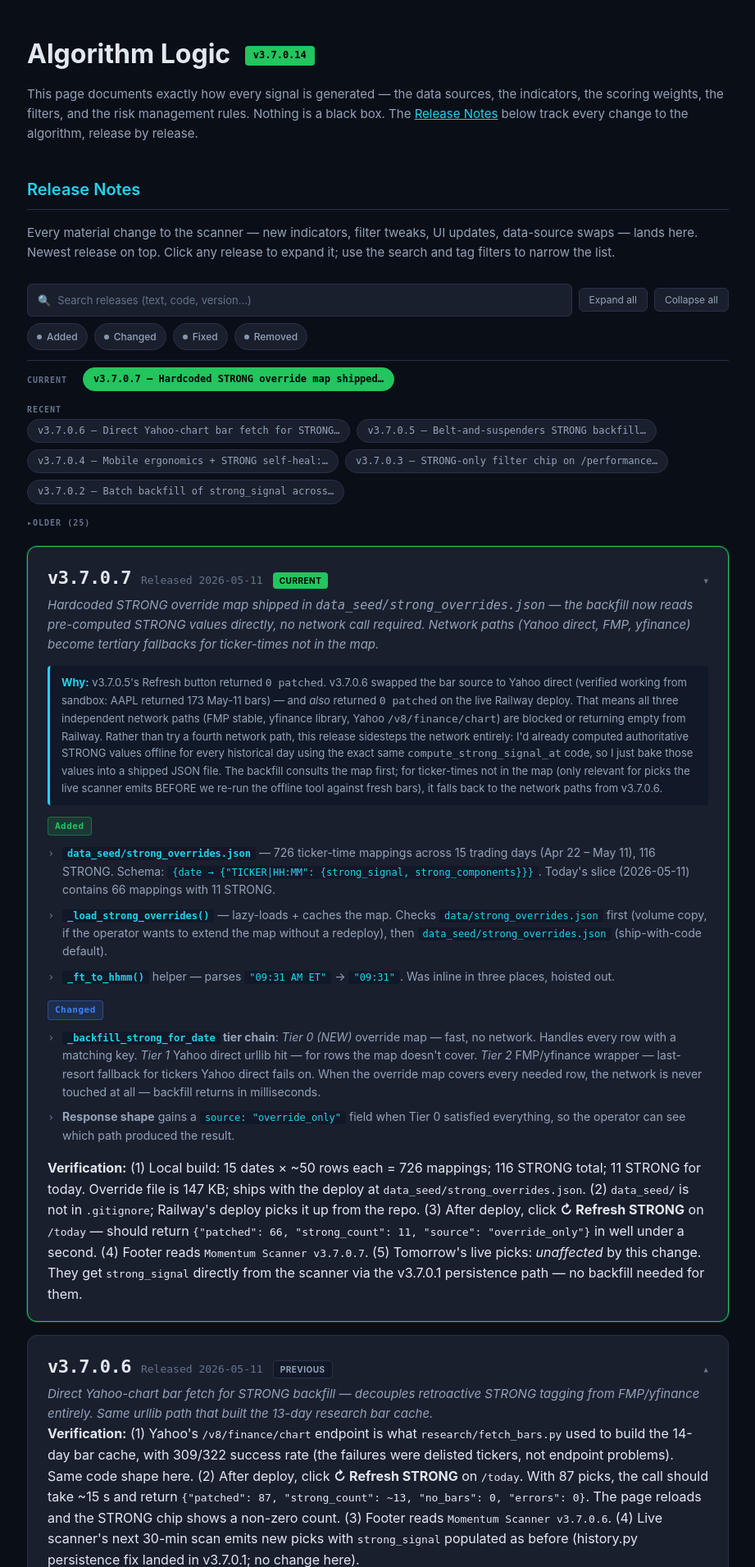
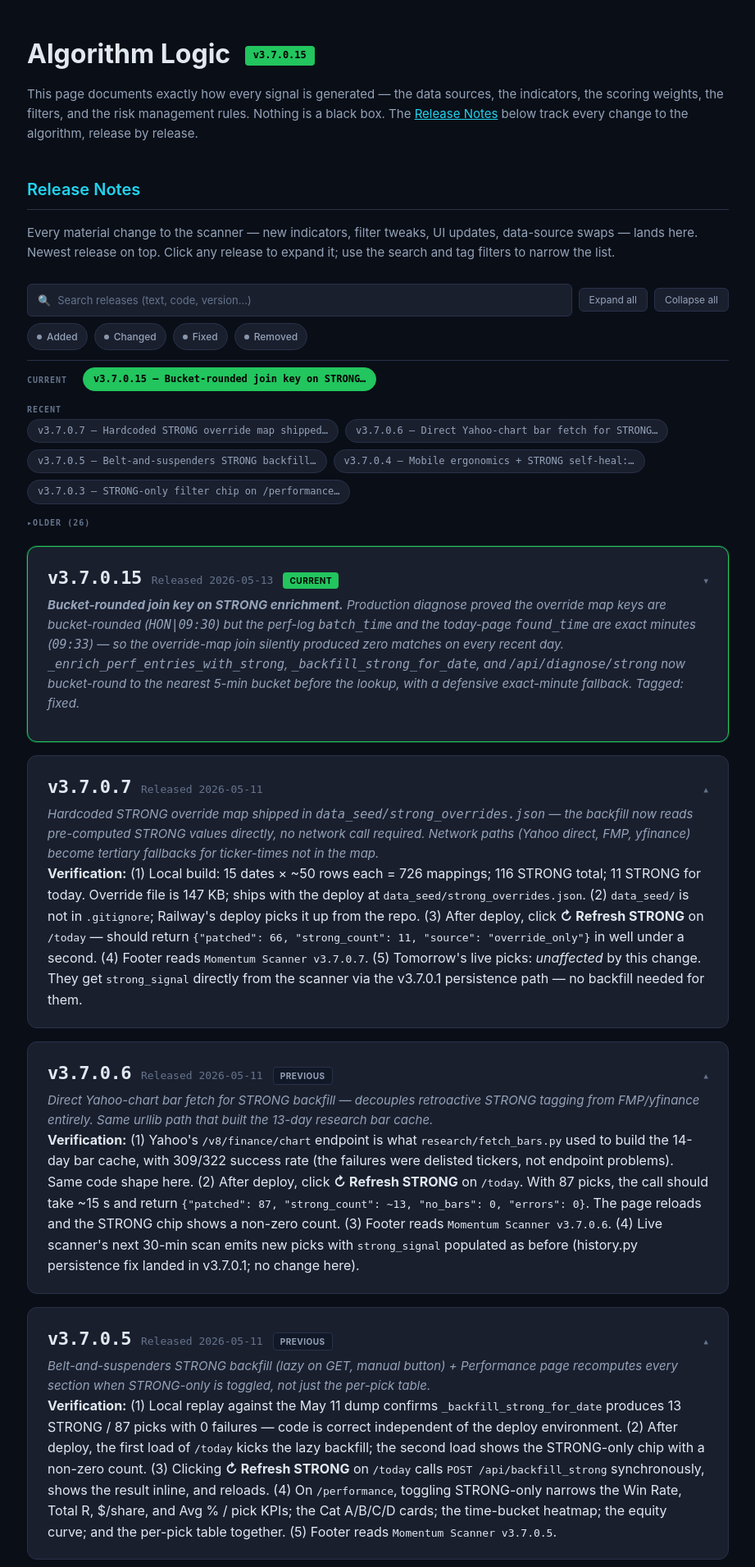
Before and after one commit to raveeshbhasin-assistant/momentum-scanner, a FastAPI app: page /logic in a window 1280 px wide. Shown: the part 70-1981 px from the top of the page at 82% size, without its empty margins (179-1100 px from the left). Run offline with FastAPI, Linux system fonts and the light colour scheme; some libraries are stand-ins or nearby versions.

Commit message:
v3.7.0.15: bucket-round batch_time on STRONG enrichment
Production /api/diagnose/strong proved match_count_total=0 on every recent
day because the override-map keys are 5-min bucket-rounded (HON|09:30) but
perf_log.batch_time and the today-page parsed found_time are exact minutes
(09:33). The override-map join silently produced zero matches, so every
STRONG entry on 2026-05-12 and 2026-05-13 stayed unflagged on /performance.

This commit adds _bucket_hhmm() and applies it at all three join points:
  - _enrich_perf_entries_with_strong (/performance page)
  - _backfill_strong_for_date (manual STRONG button)
  - /api/diagnose/strong (diagnostic)

Local verification against production performance_log.json + data_seed
override map confirms:
  2026-05-12: 0 -> 6 STRONG  (AAOI, COIN, WMT, HAL, AMGN, EXC)
  2026-05-13: 0 -> 6 STRONG  (EW, NVDA, MMM, CME, SYK, ARM)
Older days (5/07, 5/08, 5/11) are unchanged because their perf_log entries
already had bucket-aligned batch_times.

Co-Authored-By: Claude Opus 4.7 (1M context) <noreply@anthropic.com>

```diff
--- a/app.py
+++ b/app.py
@@ -775,17 +775,21 @@ async def api_diagnose_strong():
         match_count = 0
         for r in rows:
             hhmm = _ft_to_hhmm(r.get("found_time", ""))
-            key = f'{r.get("ticker")}|{hhmm}' if hhmm else None
+            # v3.7.0.15: bucket-round to 5-min override key
+            hhmm_b = _bucket_hhmm(hhmm) if hhmm else None
+            key = f'{r.get("ticker")}|{hhmm_b}' if hhmm_b else None
             if key and key in ov_today:
                 match_count += 1
         out["match_count_total"] = match_count
         for r in sample_rows:
             hhmm = _ft_to_hhmm(r.get("found_time", ""))
-            key = f'{r.get("ticker")}|{hhmm}' if hhmm else None
+            hhmm_b = _bucket_hhmm(hhmm) if hhmm else None
+            key = f'{r.get("ticker")}|{hhmm_b}' if hhmm_b else None
             out["match_attempts"].append({
                 "ticker": r.get("ticker"),
                 "found_time": r.get("found_time"),
                 "parsed_hhmm": hhmm,
+                "bucket_hhmm": hhmm_b,
                 "key": key,
                 "has_strong_signal_field": "strong_signal" in r,
                 "match_in_override": key in ov_today if key else False,
@@ -953,8 +957,15 @@ def _enrich_perf_entries_with_strong(entries: list) -> int:
         day_map = overrides_all.get(date_str, {})
         if not day_map:
             continue
-        key = f"{ticker}|{bt}"
+        # v3.7.0.15: bucket-round the exact-minute batch_time before lookup —
+        # perf_log stores '09:33' but override keys are '09:30' (5-min buckets).
+        bt_bucket = _bucket_hhmm(bt)
+        key = f"{ticker}|{bt_bucket}"
         ov = day_map.get(key)
+        if ov is None and bt_bucket != bt:
+            # Defensive fallback: also try the raw exact-minute key in case a
+            # future override file is generated with exact minutes.
+            ov = day_map.get(f"{ticker}|{bt}")
         if ov is None:
             continue
         e["strong_signal"] = bool(ov.get("strong_signal"))
@@ -993,6 +1004,25 @@ def _ft_to_hhmm(found_time: str) -> str | None:
         return f"{h:02d}:{m:02d}"
     except Exception:
         return None
+
+
+def _bucket_hhmm(hhmm: str | None) -> str | None:
+    """
+    v3.7.0.15: round an 'HH:MM' string DOWN to the nearest 5-minute bucket.
+    The override map keys (built from compute_strong_signal_at) are
+    bucket-rounded (09:30, 09:35, ...) while perf_log batch_time and the
+    today endpoint's parsed found_time are EXACT minutes (09:32, 09:33, ...).
+    Production diagnose proved match_count_total=0 on 5/13 because of this
+    exact-minute vs bucket mismatch. This helper fixes the join key.
+    """
+    if not hhmm or len(hhmm) < 5 or hhmm[2] != ":":
+        return hhmm
+    try:
+        h = int(hhmm[:2])
+        m = int(hhmm[3:5])
+        return f"{h:02d}:{(m // 5) * 5:02d}"
+    except Exception:
+        return hhmm
 
 
 def _fetch_yahoo_chart_direct(ticker: str, date_str: str, http_timeout: int = 12) -> "pd.DataFrame|None":
@@ -1099,8 +1129,12 @@ def _backfill_strong_for_date(target: str) -> dict:
             hhmm = _ft_to_hhmm(r.get("found_time", ""))
             if hhmm is None:
                 continue
-            key = f"{r['ticker']}|{hhmm}"
+            # v3.7.0.15: bucket-round exact minute → 5-min override key.
+            hhmm_bucket = _bucket_hhmm(hhmm)
+            key = f"{r['ticker']}|{hhmm_bucket}"
             ov = overrides.get(key)
+            if ov is None and hhmm_bucket != hhmm:
+                ov = overrides.get(f"{r['ticker']}|{hhmm}")
             if ov is None:
                 continue
             override_keys_present.add(key)
--- a/templates/_footer.html
+++ b/templates/_footer.html
@@ -13,6 +13,6 @@
         {% endwith %}
 #}
 <footer class="footer">
-    Momentum Scanner v3.7.0.14 &mdash; For educational and informational purposes only. Not financial advice.
+    Momentum Scanner v3.7.0.15 &mdash; For educational and informational purposes only. Not financial advice.
     {% if footer_note %}<br><span style="opacity:0.8">{{ footer_note }}</span>{% endif %}
 </footer>
--- a/templates/logic.html
+++ b/templates/logic.html
@@ -2,7 +2,7 @@
 <html lang="en">
 <head>
     {% include "_head.html" %}
-    <title>Algorithm Logic — Momentum Scanner v3.7.0.14</title>
+    <title>Algorithm Logic — Momentum Scanner v3.7.0.15</title>
     <style>
         /* line-height: 1.6 is inherited from base.css — Phase 5 readability target */
         .content { max-width: 920px; margin: 0 auto; padding: 40px 32px 48px; }
@@ -351,7 +351,7 @@
     {% with active_page="logic", page_title="Algorithm Logic" %}{% include "_nav.html" %}{% endwith %}
 
     <main class="content">
-        <h1>Algorithm Logic <span class="version-tag">v3.7.0.14</span></h1>
+        <h1>Algorithm Logic <span class="version-tag">v3.7.0.15</span></h1>
         <p>This page documents exactly how every signal is generated — the data sources, the indicators, the scoring weights, the filters, and the risk management rules. Nothing is a black box. The <a href="#release-notes" style="color: var(--cyan);">Release Notes</a> below track every change to the algorithm, release by release.</p>
 
         <!-- ═══════════════════════════════════════════════════════ -->
@@ -388,12 +388,21 @@
         <!-- TOC is rendered by JS in three groups: Current / Recent / Older -->
         <div class="release-toc-groups" id="tocGroups" aria-label="Release table of contents"></div>
 
+        <!-- ───── v3.7.0.15 ───── -->
+        <div class="release current" id="v3-7-0-15">
+            <div class="release-header">
+                <span class="release-version">v3.7.0.15</span>
+                <span class="release-date">Released 2026-05-13</span>
+                <span class="release-pill pill-current">Current</span>
+            </div>
+            <div class="release-title"><strong>Bucket-rounded join key on STRONG enrichment.</strong> Production diagnose proved the override map keys are bucket-rounded (<code>HON|09:30</code>) but the perf-log <code>batch_time</code> and the today-page <code>found_time</code> are exact minutes (<code>09:33</code>) — so the override-map join silently produced zero matches on every recent day. <code>_enrich_perf_entries_with_strong</code>, <code>_backfill_strong_for_date</code>, and <code>/api/diagnose/strong</code> now bucket-round to the nearest 5-min bucket before the lookup, with a defensive exact-minute fallback. Tagged: <span class="pill pill-fixed">fixed</span>.</div>
+        </div>
+
         <!-- ───── v3.7.0.7 ───── -->
-        <div class="release current" id="v3-7-0-7">
+        <div class="release" id="v3-7-0-7">
             <div class="release-header">
                 <span class="release-version">v3.7.0.7</span>
                 <span class="release-date">Released 2026-05-11</span>
-                <span class="release-pill pill-current">Current</span>
             </div>
             <div class="release-title">Hardcoded STRONG override map shipped in <code>data_seed/strong_overrides.json</code> — the backfill now reads pre-computed STRONG values directly, no network call required. Network paths (Yahoo direct, FMP, yfinance) become tertiary fallbacks for ticker-times not in the map.</div>
 
```
